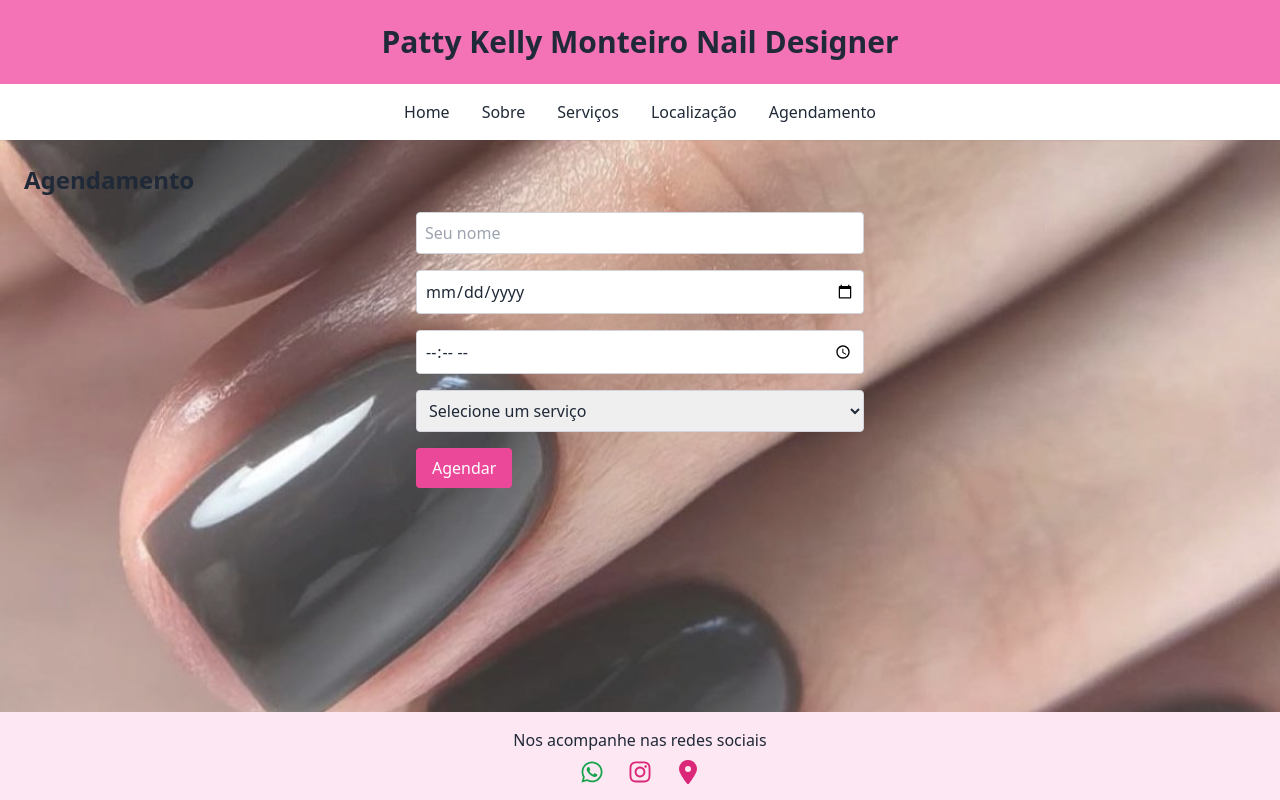
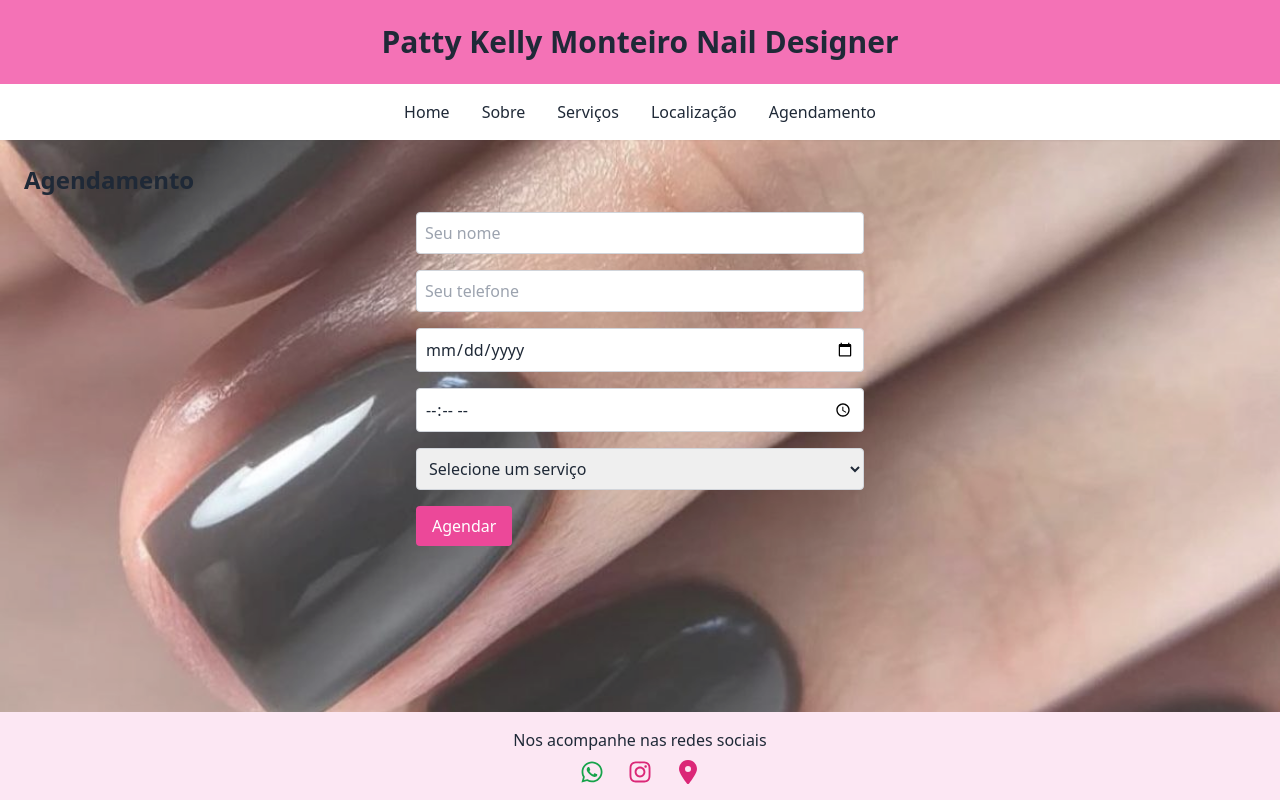
Before and after one commit to eduthiago/salao-patty-manicure, a React (Create React App) app: page / in a window 1280 px wide. Both pictures are taken after a click on the button "Agendamento". Built offline with nearby package versions, Linux system fonts and the light colour scheme.

Commit message:
Acrescentar telefone

```diff
--- a/src/App.js
+++ b/src/App.js
@@ -5,6 +5,7 @@ import { FaLocationDot } from "react-icons/fa6";
 function App() {
   const [secaoAtiva, setSecaoAtiva] = useState("home");
   const [nome, setNome] = useState("");
+  const [telefone, setTelefone] = useState("");
   const [data, setData] = useState("");
   const [hora, setHora] = useState("");
   const [servico, setServico] = useState("");
@@ -138,6 +139,14 @@ function App() {
                     required
                   />
                   <input
+                    type="text"
+                    placeholder="Seu telefone"
+                    value={telefone}
+                    onChange={(e) => setTelefone(e.target.value)}
+                    className="w-full border border-gray-300 p-2 rounded"
+                    required
+                  />
+                  <input
                     type="date"
                     value={data}
                     onChange={(e) => setData(e.target.value)}
```
